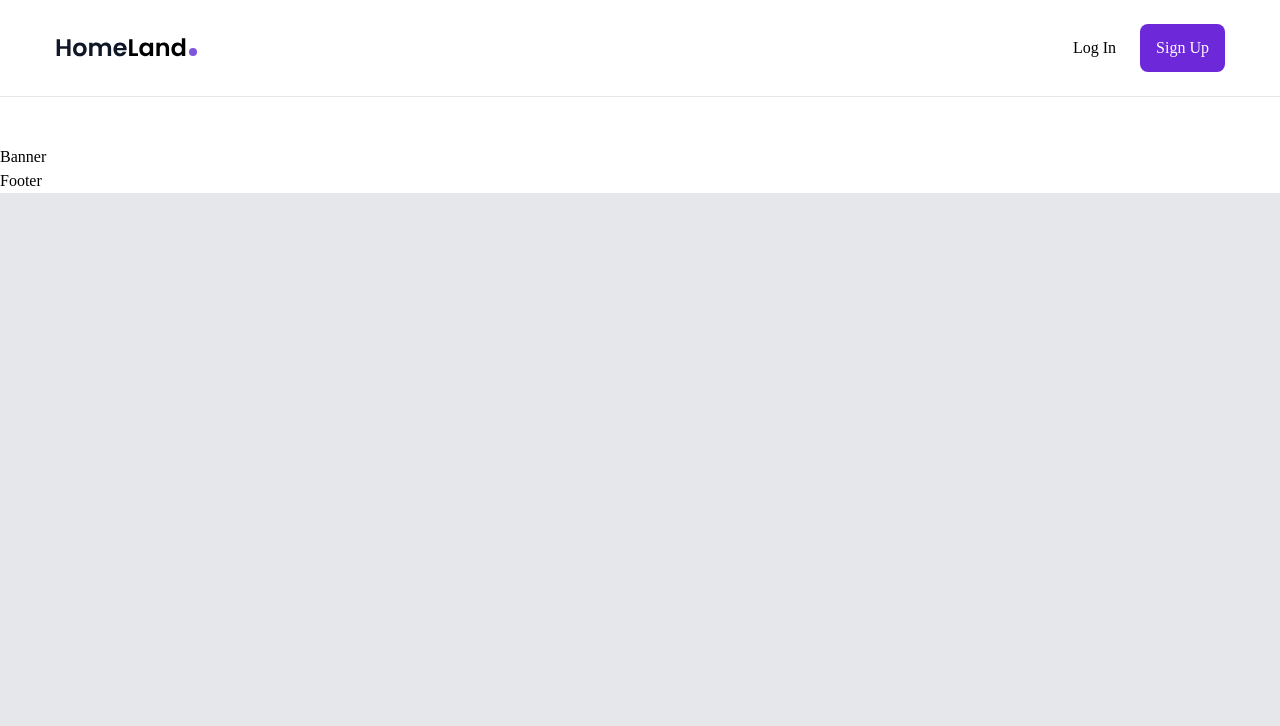
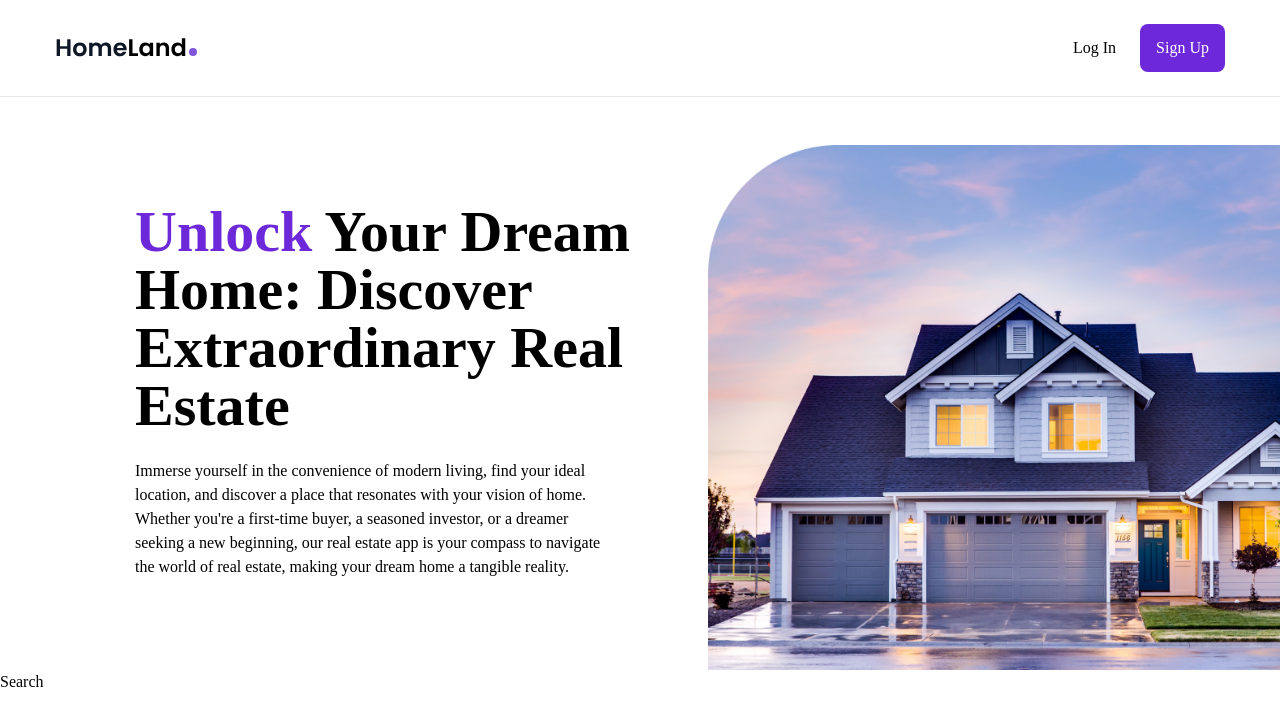
Before and after one commit to kema-ray/Real-Estate, a React (Create React App) app: page / in a window 1280 px wide. Shown: the top 726 px of the page. Built offline with nearby package versions, Linux system fonts and the light colour scheme.

Commit message:
create the banner section

```diff
--- a/src/components/Banner.js
+++ b/src/components/Banner.js
@@ -1,8 +1,32 @@
 import React from 'react'
+
+import Image from '../assets/img/house-banner.png';
+
+import Search from '../components/Search';
 
 const Banner = () => {
   return (
-    <div>Banner</div>
+    <section className='h-full max-h-[640px] mb-8 xl:mb-24'>
+      <div className='flex flex-col lg:flex-row'>
+        <div className='lg:ml-8 xl:ml-[135px] flex flex-col items-center lg:items-start text-center lg:text-left justify-center flex-1 px-4 lg:px-0'>
+          <h1 className='text-4xl lg:text-[58px] font-semibold leading-none mb-6'>
+            <span className='text-violet-700'>Unlock</span> Your Dream Home: Discover Extraordinary Real Estate
+          </h1>
+          <p className='max-w-[480px] mb-8'>
+          Immerse yourself in the convenience of modern living, find your
+          ideal location, and discover a place that resonates with your
+          vision of home. Whether you're a first-time buyer, a seasoned
+          investor, or a dreamer seeking a new beginning, our real estate
+          app is your compass to navigate the world of real estate, making
+          your dream home a tangible reality.
+          </p>
+        </div>
+        <div className='hidden flex-1 lg:flex justify-end items-end'>
+          <img src={Image} alt='banner'/>
+        </div>
+      </div>
+      <Search />
+    </section>
   )
 }
 
--- a/src/pages/Home.js
+++ b/src/pages/Home.js
@@ -4,7 +4,7 @@ import Banner from "../components/Banner"
 
 const Home = () => {
   return (
-    <div>
+    <div className='min-h-[1800px]'>
       <Banner />
     </div>
   )
```
